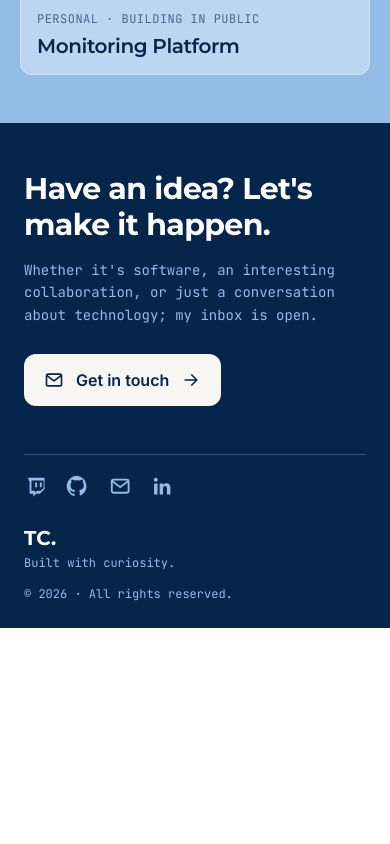
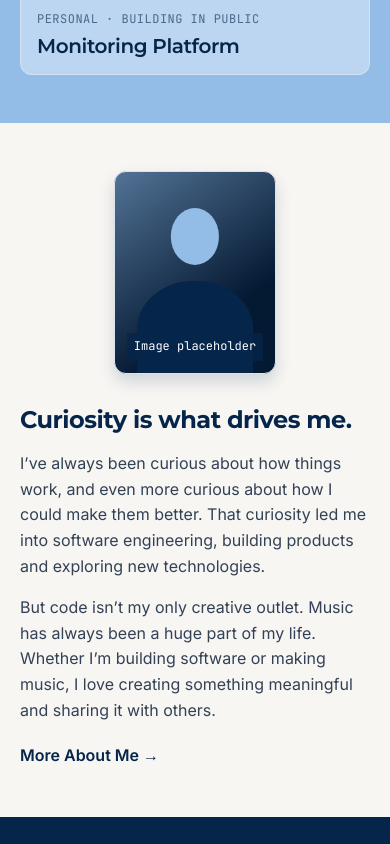
Before and after one commit to tcudjoe/personal_portfolio, an Angular app: page / in a window 390 px wide. Shown: the part 1540-2384 px from the top of the page. Before the commit the page ends 2168 px from the top, so only its background shows below. Built offline with nearby package versions, Linux system fonts and the light colour scheme.

Commit message:
feat: add responsive about preview to tech home

```diff
--- a/src/app/tech/home/home.component.html
+++ b/src/app/tech/home/home.component.html
@@ -58,4 +58,24 @@
       </div>
     </div>
   </section>
+
+  <section class="home-about-preview" aria-labelledby="about-preview-heading">
+    <div class="home-about-preview__inner">
+      <div class="home-about-preview__gallery" aria-label="A little about me">
+        <div *ngFor="let image of aboutImages"
+             class="home-about-preview__image"
+             [ngClass]="'home-about-preview__image--' + image.variant"
+             role="img" [attr.aria-label]="image.label">
+          <span>Image placeholder</span>
+        </div>
+      </div>
+
+      <div class="home-about-preview__copy">
+        <h2 id="about-preview-heading" class="home-about-preview__heading">Curiosity is what drives me.</h2>
+        <p>I’ve always been curious about how things work, and even more curious about how I could make them better. That curiosity led me into software engineering, building products and exploring new technologies.</p>
+        <p>But code isn’t my only creative outlet. Music has always been a huge part of my life. Whether I’m building software or making music, I love creating something meaningful and sharing it with others.</p>
+        <a class="home-about-preview__link" routerLink="/about">More About Me <span aria-hidden="true">→</span></a>
+      </div>
+    </div>
+  </section>
 </main>
--- a/src/app/tech/home/home.component.scss
+++ b/src/app/tech/home/home.component.scss
@@ -207,6 +207,146 @@
   grid-template-columns: repeat(2, minmax(0, 1fr));
 }
 
+.home-about-preview {
+  background: var(--color-warm-white);
+  color: var(--color-primary);
+  padding: clamp(3rem, 7vw, 6rem) clamp(1.5rem, 4vw, 3.5rem);
+}
+
+.home-about-preview__inner {
+  align-items: center;
+  display: grid;
+  gap: clamp(2rem, 5vw, 4rem);
+  grid-template-columns: minmax(0, 0.95fr) minmax(0, 1.05fr);
+  margin: 0 auto;
+  max-width: 76rem;
+}
+
+.home-about-preview__gallery {
+  display: grid;
+  gap: 1rem;
+  grid-template-columns: repeat(2, minmax(0, 1fr));
+}
+
+.home-about-preview__image {
+  align-items: flex-end;
+  aspect-ratio: 4 / 5;
+  background-color: var(--color-neutral-200);
+  background-image: linear-gradient(145deg, color-mix(in srgb, var(--color-soft-blue) 55%, transparent), transparent 70%);
+  border: 1px solid var(--color-border-default);
+  border-radius: 0.75rem;
+  box-shadow: 0 0.5rem 1rem color-mix(in srgb, var(--color-primary) 16%, transparent);
+  display: flex;
+  overflow: hidden;
+  padding: 0.75rem;
+  position: relative;
+}
+
+.home-about-preview__image::before {
+  background: var(--color-neutral-400);
+  border-radius: 50%;
+  content: '';
+  height: 28%;
+  left: 50%;
+  position: absolute;
+  top: 18%;
+  transform: translateX(-50%);
+  width: 30%;
+}
+
+.home-about-preview__image::after {
+  background: var(--color-secondary);
+  border-radius: 48% 48% 0 0;
+  bottom: -4%;
+  content: '';
+  height: 50%;
+  left: 50%;
+  position: absolute;
+  transform: translateX(-50%);
+  width: 72%;
+}
+
+.home-about-preview__image--performance {
+  background-color: var(--color-primary-dark);
+}
+
+.home-about-preview__image--performance::before {
+  background: var(--color-soft-blue);
+}
+
+.home-about-preview__image--performance::after {
+  background: var(--color-primary);
+}
+
+.home-about-preview__image--guitar {
+  background-color: var(--color-warm-white);
+}
+
+.home-about-preview__image--guitar::after {
+  background: var(--color-neutral-700);
+}
+
+.home-about-preview__image--portrait {
+  background-color: var(--color-soft-blue);
+}
+
+.home-about-preview__image--portrait::before {
+  background: var(--color-neutral-100);
+}
+
+.home-about-preview__image--portrait::after {
+  background: var(--color-secondary);
+}
+
+.home-about-preview__image--studio {
+  background-color: var(--color-secondary);
+}
+
+.home-about-preview__image--studio::before {
+  background: var(--color-neutral-200);
+}
+
+.home-about-preview__image--studio::after {
+  background: var(--color-primary);
+}
+
+.home-about-preview__image span {
+  background: color-mix(in srgb, var(--color-primary) 76%, transparent);
+  color: var(--color-white);
+  font-family: var(--font-mono);
+  font-size: var(--text-xs);
+  padding: 0.3rem 0.45rem;
+  position: relative;
+  z-index: 1;
+}
+
+.home-about-preview__copy > p {
+  color: var(--color-neutral-700);
+  margin: 1rem 0 0;
+}
+
+.home-about-preview__heading {
+  color: var(--color-primary);
+  font-size: var(--text-h3);
+  margin: 0;
+}
+
+.home-about-preview__link {
+  color: var(--color-primary);
+  display: inline-block;
+  font-weight: 600;
+  margin-top: 1.25rem;
+}
+
+.home-about-preview__link:hover {
+  color: var(--color-secondary);
+}
+
+.home-about-preview__link:focus-visible {
+  outline: 3px solid var(--color-accent);
+  outline-offset: 3px;
+}
+
 .home-hero__portrait {
   align-items: flex-end;
   aspect-ratio: 4 / 5;
@@ -279,6 +419,18 @@
   .home-hero__heading {
     font-size: clamp(2.5rem, 7vw, 4rem);
   }
+
+  .home-about-preview__inner {
+    grid-template-columns: 1fr;
+  }
+
+  .home-about-preview__gallery {
+    max-width: 34rem;
+  }
+
+  .home-about-preview__image:nth-child(n + 3) {
+    display: none;
+  }
 }
 
 @media (max-width: 36rem) {
@@ -307,6 +459,21 @@
     grid-template-columns: 1fr;
   }
 
+  .home-about-preview {
+    padding-inline: 1.25rem;
+  }
+
+  .home-about-preview__gallery {
+    gap: 0.75rem;
+    grid-template-columns: 1fr;
+    justify-self: center;
+    max-width: 18rem;
+  }
+
+  .home-about-preview__image:nth-child(n + 2) {
+    display: none;
+  }
+
   .home-hero__portrait {
     display: none;
   }
--- a/src/app/tech/home/home.component.ts
+++ b/src/app/tech/home/home.component.ts
@@ -13,6 +13,13 @@ interface ProjectPreview {
   styleUrls: ['./home.component.scss']
 })
 export class HomeComponent {
+  readonly aboutImages = [
+    { label: 'Music performance photo placeholder', variant: 'performance' },
+    { label: 'Guitar photo placeholder', variant: 'guitar' },
+    { label: 'Portrait photo placeholder', variant: 'portrait' },
+    { label: 'Studio portrait placeholder', variant: 'studio' }
+  ];
+
   readonly featuredProject: ProjectPreview = {
     slug: 'compliance-management-platform',
     category: 'Client work · Hibera',
```
Also changed, not shown: 2 other files (tests, documents, lock files or other folders).
